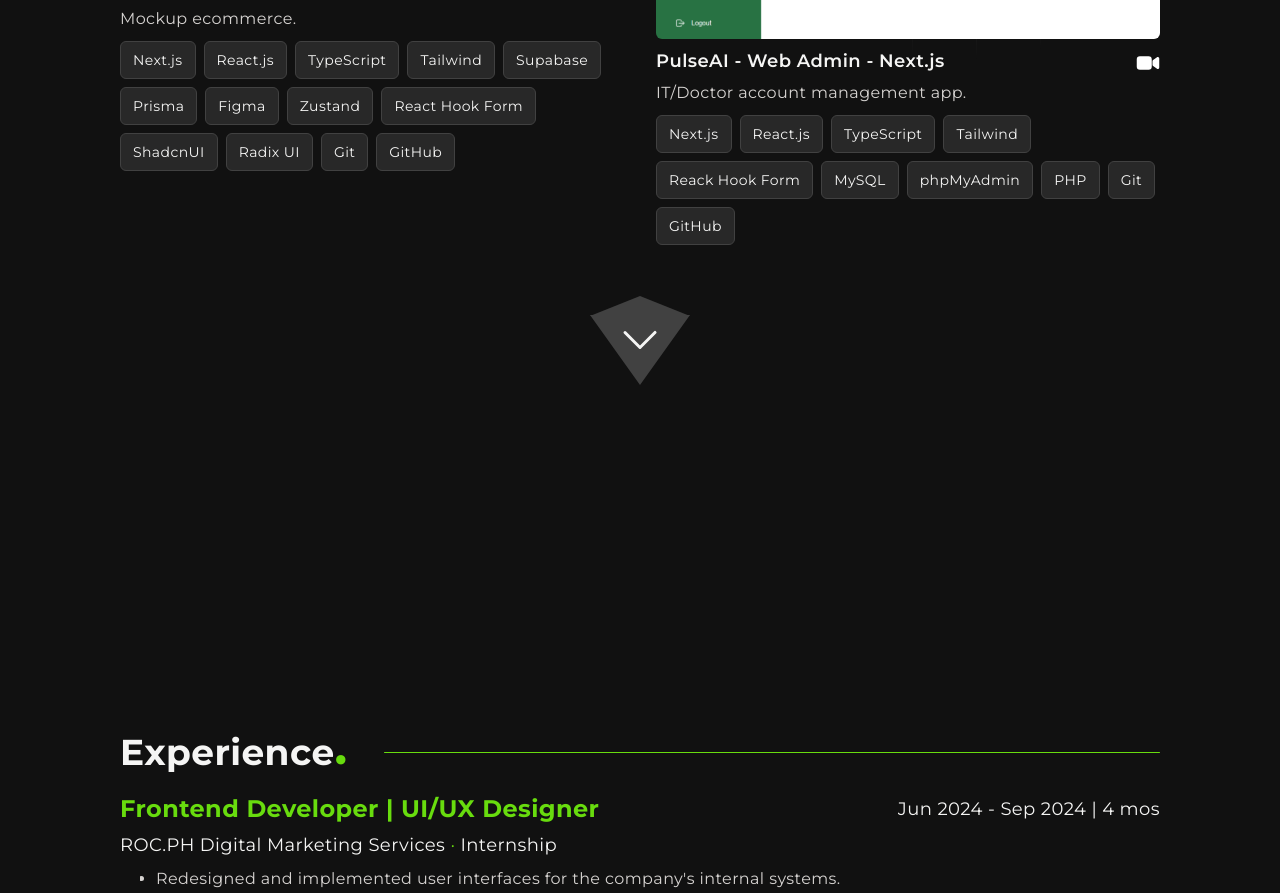
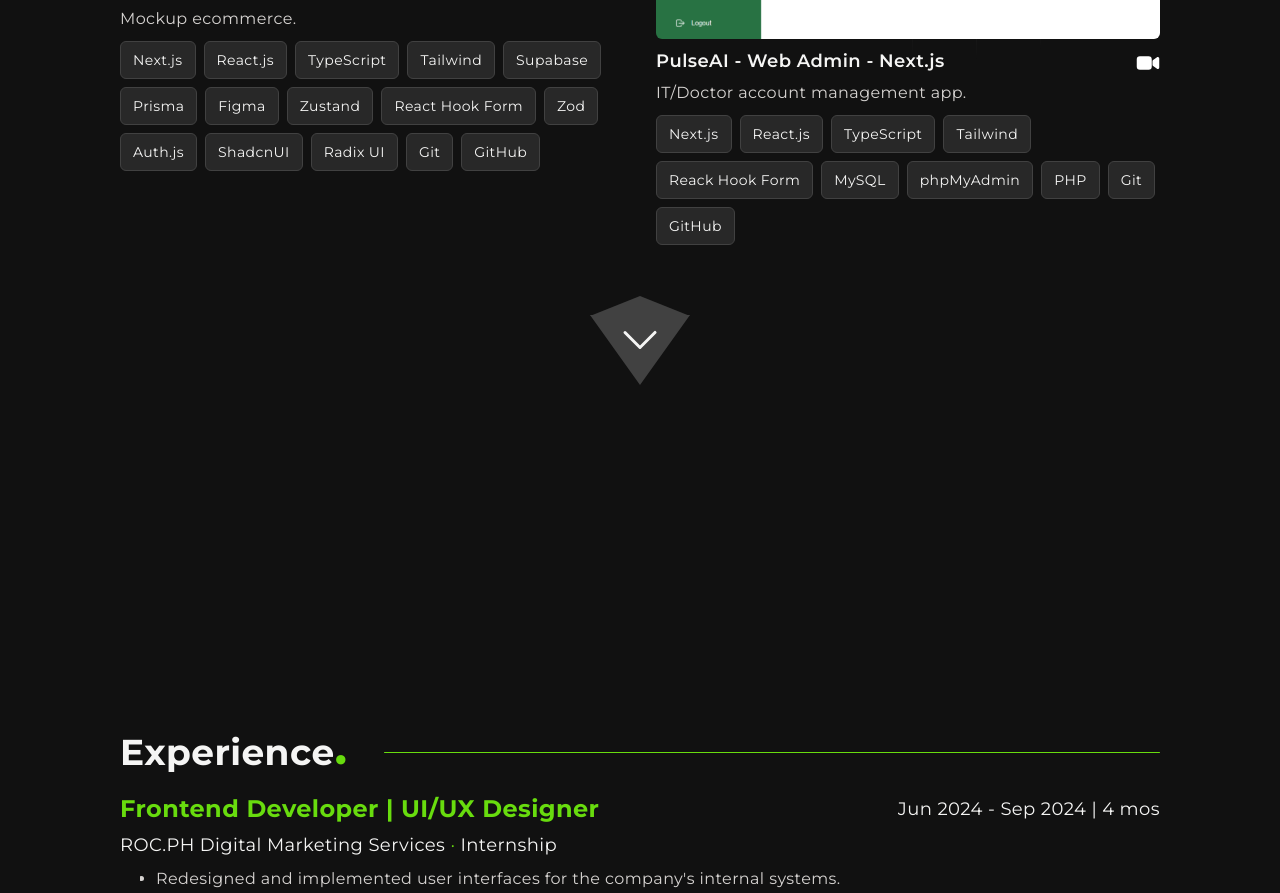
Before and after one commit to ronjacobdinero15/next-portfolio, a Next.js app: page / in a window 1280 px wide. Shown: the part 2740-3633 px from the top of the page. Built offline with nearby package versions, Linux system fonts and the light colour scheme.

Commit message:
added techstack used for jvl website

```diff
--- a/src/components/projects.tsx
+++ b/src/components/projects.tsx
@@ -66,6 +66,8 @@ const PROJECT_LIST: ProjectType[] = [
       "Figma",
       "Zustand",
       "React Hook Form",
+      "Zod",
+      "Auth.js",
       "ShadcnUI",
       "Radix UI",
       "Git",
```
